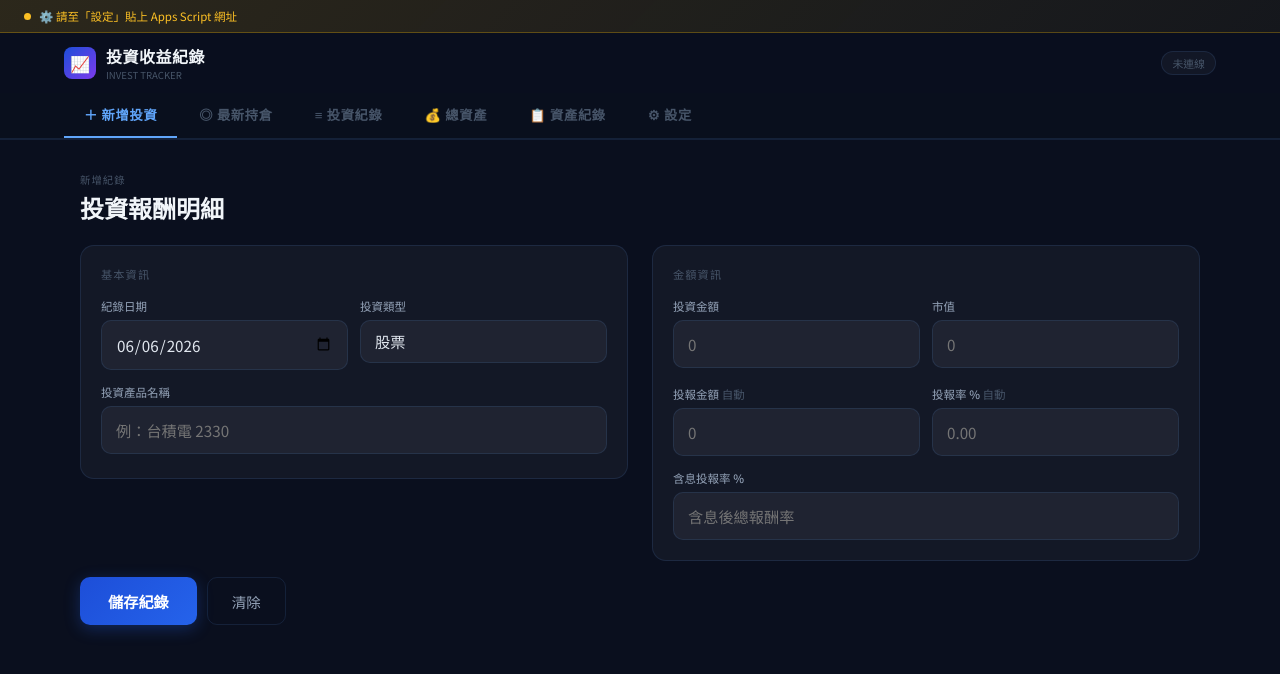
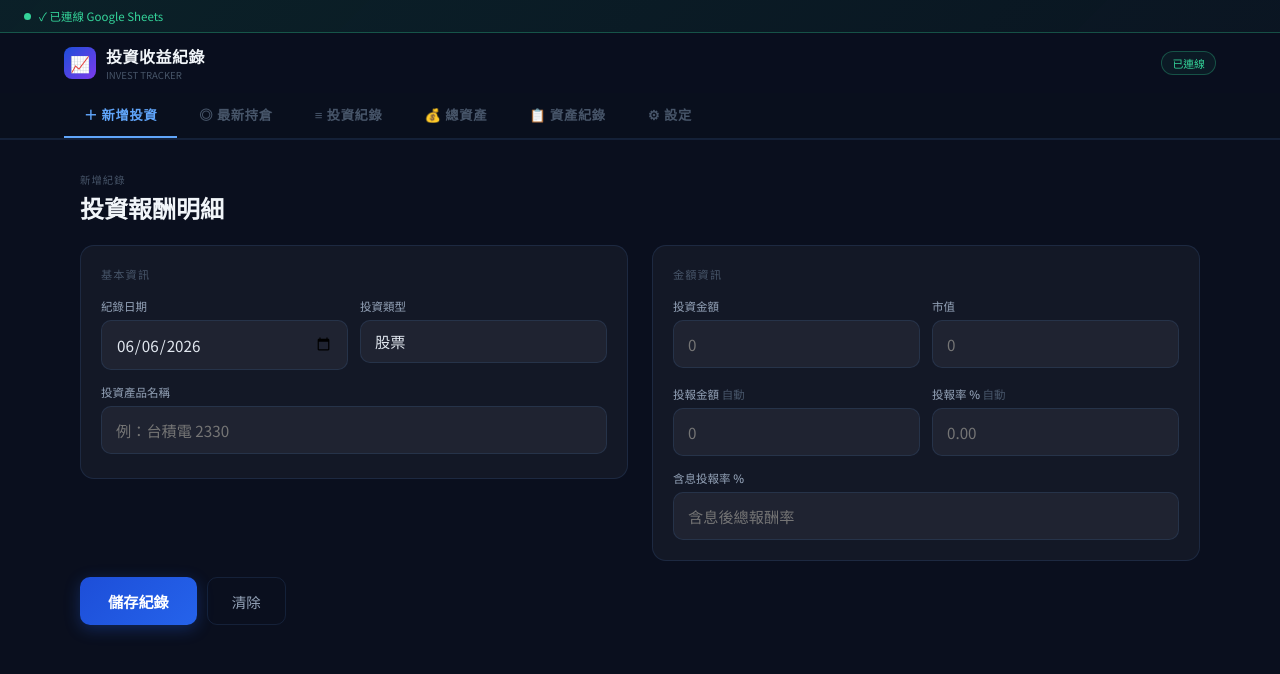
Before and after one commit to EricHyw/invest, a plain HTML site: page index.html in a window 1280 px wide. Drawn offline with Linux system fonts and the light colour scheme.

Commit message:
調整Excel URL

```diff
--- a/index.html
+++ b/index.html
@@ -494,7 +494,7 @@ const ASSET_COLORS={'富邦現金':'#34d399','中信現金':'#10b981','王道現
 let records=[],assetRecords=[];
 let editingId=null,editingAssetId=null;
 let pendingDelId=null,pendingDelType=null;
-let SCRIPT_URL=localStorage.getItem('investScriptUrl')||'';
+let SCRIPT_URL='https://script.google.com/macros/s/AKfycbxz-oGUojQuVQmMJD5ksArD8Gb3l89qohJPbk4dveSq_cugV74kGSP_qoPeCg3AbNnT/exec';
 let isDesktop=()=>window.innerWidth>=900;
 
 window.onload=()=>{
```
